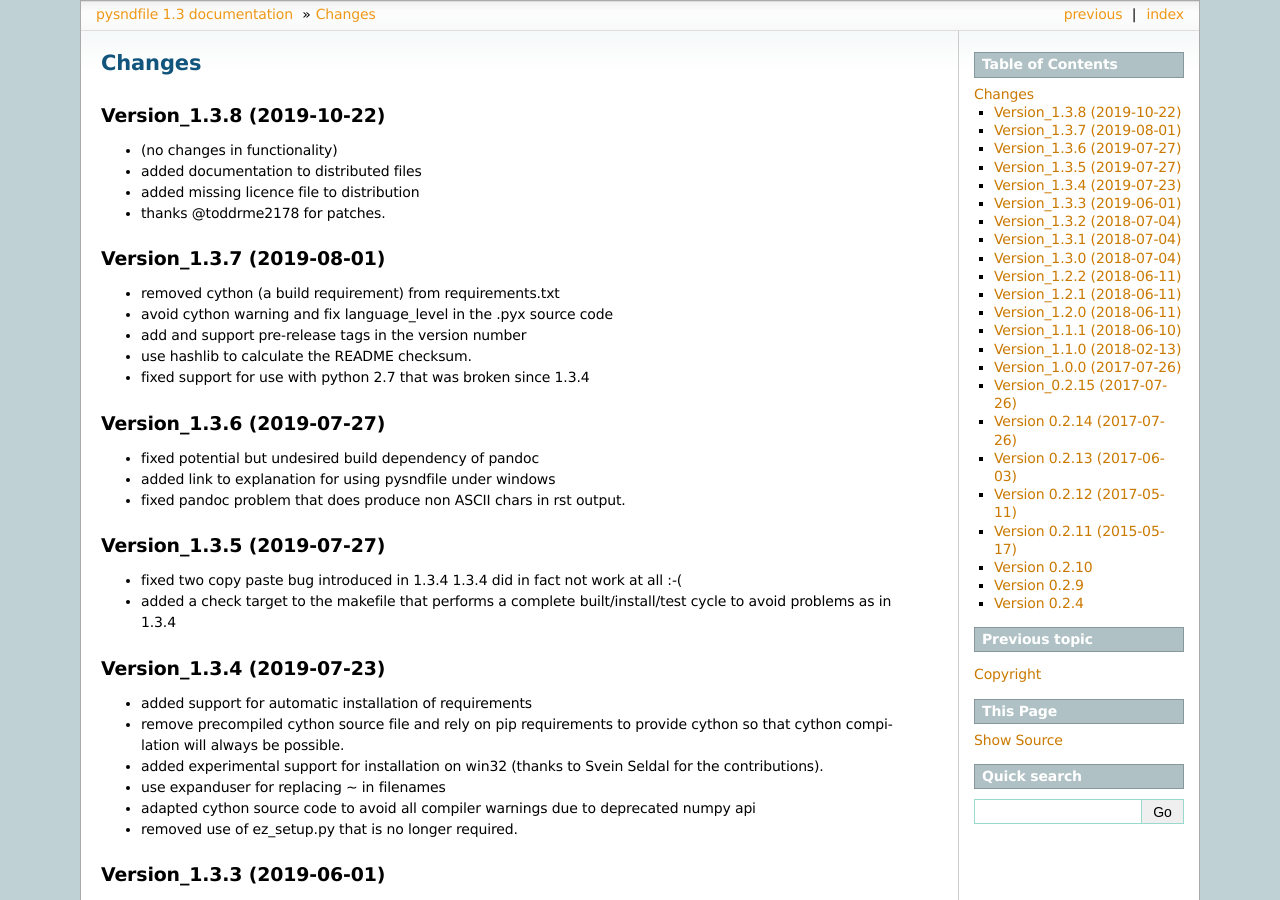
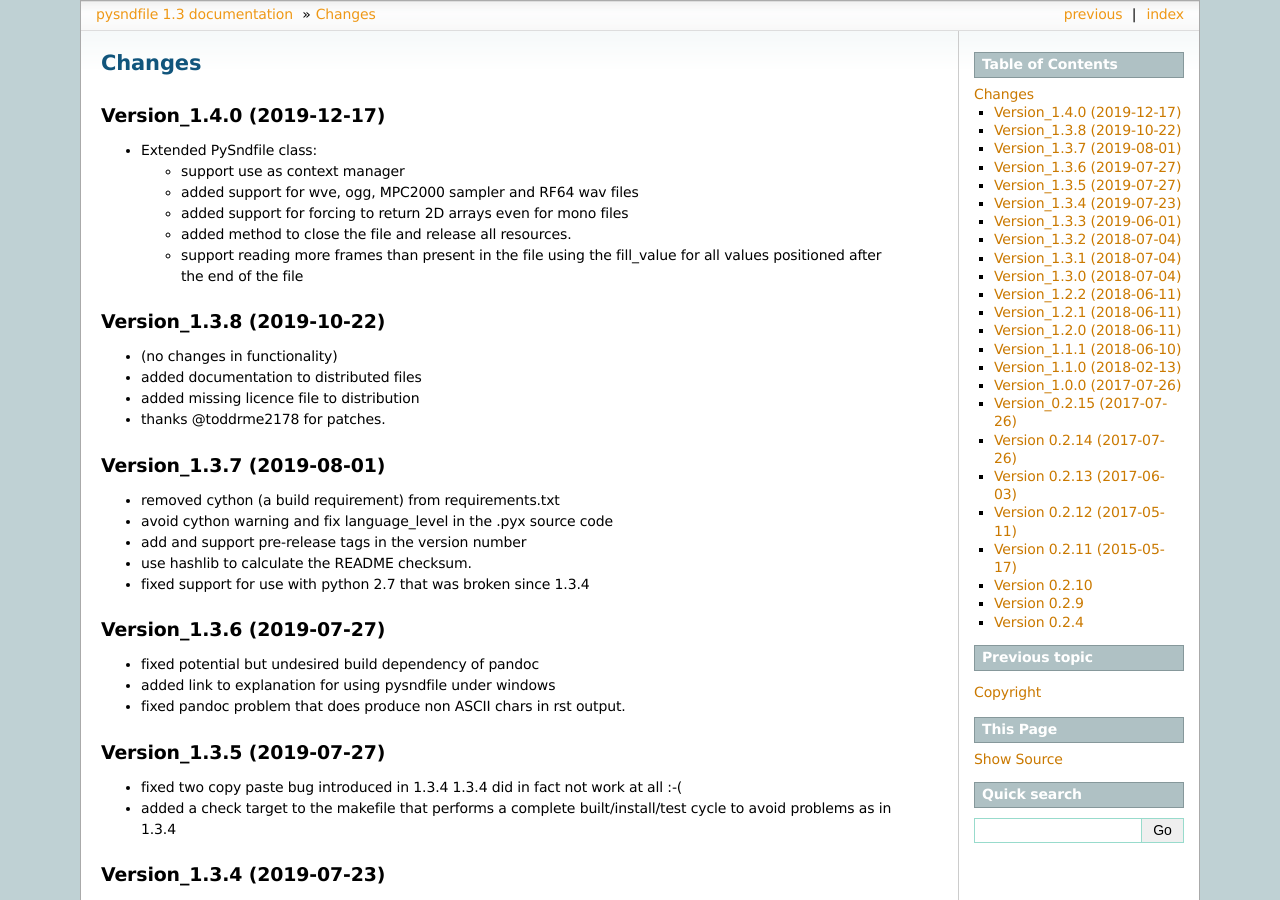
Before and after one commit to roebel/pysndfile, a Sphinx documentation site: the page built from doc/source/Changes.rst, in a window 1280 px wide and 900 px high. Built offline with Sphinx 7.4.7, drawn with Linux system fonts in a browser that asks for light colours.

Commit message:
Version 1.4.0
README and descriptions for 1.4.0.

```diff
--- a/doc/source/Changes.rst
+++ b/doc/source/Changes.rst
@@ -1,5 +1,17 @@
 Changes
 -------
+
+Version_1.4.0 (2019-12-17)
+~~~~~~~~~~~~~~~~~~~~~~~~~~
+
+-  Extended PySndfile class:
+
+   -  support use as context manager
+   -  added support for wve, ogg, MPC2000 sampler and RF64 wav files
+   -  added support for forcing to return 2D arrays even for mono files
+   -  added method to close the file and release all resources.
+   -  support reading more frames than present in the file using the
+      fill_value for all values positioned after the end of the file
 
 Version_1.3.8 (2019-10-22)
 ~~~~~~~~~~~~~~~~~~~~~~~~~~
```
Also changed, not shown: README.md (+9 -0 lines), 2 other files.
